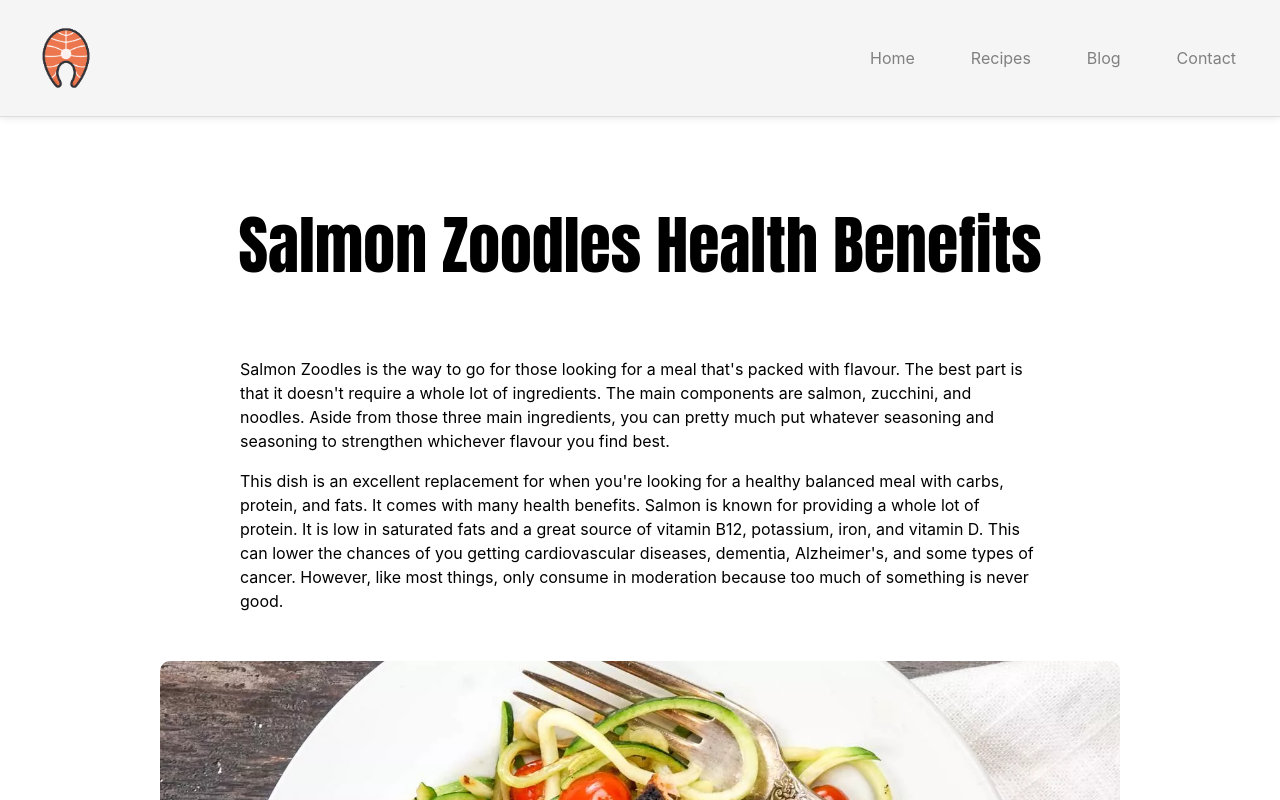
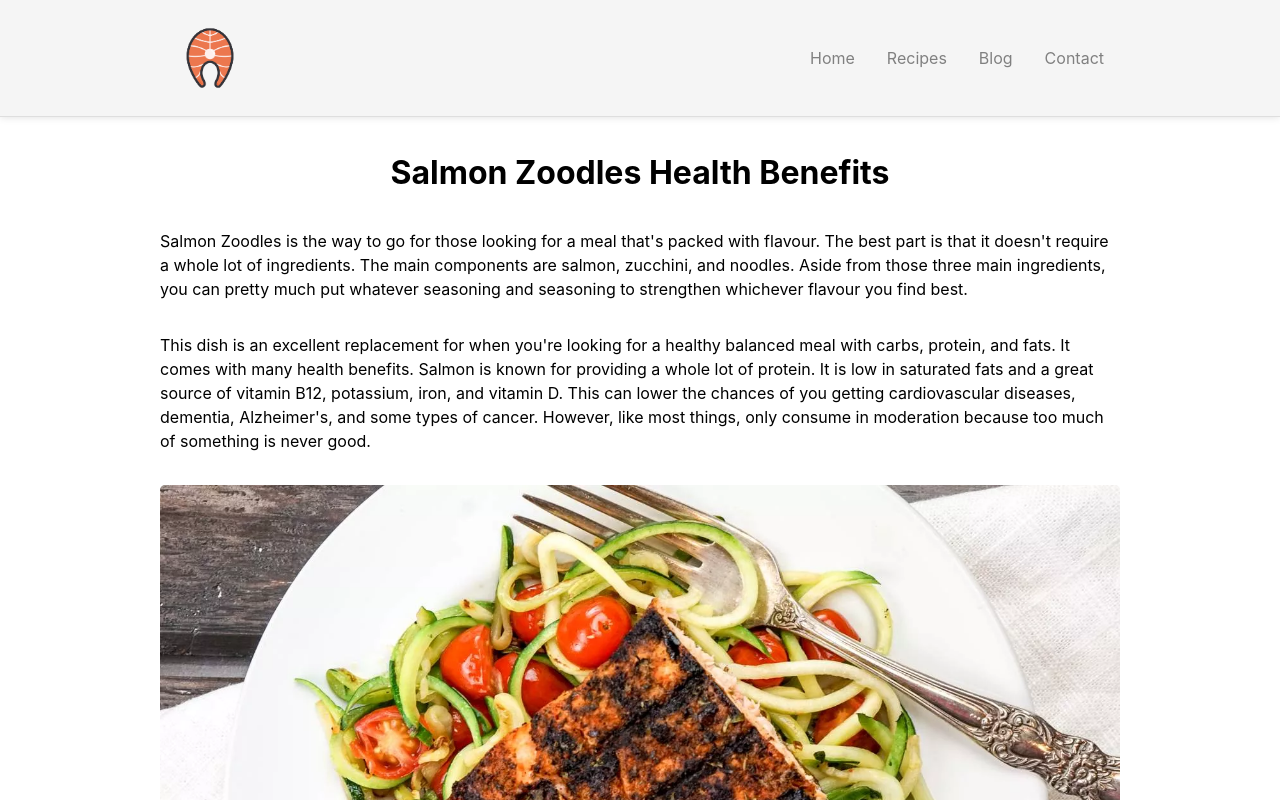
Before and after one commit to dazznell/salmon-foodie, a plain HTML site: page index.html in a window 1280 px wide. Shown: the top 800 px of the page. Drawn offline with Linux system fonts and the light colour scheme.

Commit message:
Salmon Foodie | Milestone 4 Updates

```diff
--- a/css/styles.css
+++ b/css/styles.css
@@ -5,78 +5,131 @@ body{
     font-size: 100%;
 }
 
+
+/* ============== */
+/* === HEADER === */
+/* ============== */
+
 header{
     background-color: rgb(245, 245, 245);
     padding: 0.5rem 1rem;
     border-bottom: 1px solid rgb(222, 222, 222);
     box-shadow: 0 0 0.5rem 0 rgb(222, 222, 222);
-    min-width: 960px;
+    min-width: 100vw;
+    margin-bottom: 2rem;
 }
 
 header nav img{
     width: 100px;
 }
 
-li{
-    margin: 0 0.75rem;
-    list-style-type: none;
+header nav {
+    display: flex;
+    justify-content: space-between;
+    max-width: 960px;
+    margin: 0 auto;
 }
 
-a{
-    text-decoration: none;
-    padding: 1rem;
-    color: grey;
-    text-align: center;
-    user-select: none;
+header nav ul{
+   list-style: none;
+   color:
 }
 
-a:hover{
-    box-shadow: 0 0 7px 1px grey;
-    border-radius: 5px;
+header nav ul a{
+    margin: 1rem;
+    text-decoration: none;
+    color: grey;
     transition: ease 0.3s;
 }
 
-nav, nav ul{
-    display: flex;
+header nav ul a:hover{
+    color: black;
+    transition: ease 0.3s;
+    text-decoration: underline;
 }
 
-nav{
-    justify-content: space-between;
-    align-items: center;
+/* ============== */
+/* === MAIN === */
+/* ============== */
+main{
+    margin: 1rem;
+}
+.container{
+    max-width: 960px;
+    margin: 0 auto;
+    margin-bottom: 5rem;
+}
+main h1{
+    text-align: center;
+    margin-bottom: 2rem;
+}
+
+main p{
+    max-width: 960px;
+    margin: 0 auto;
+    margin-bottom: 2rem;
+}
+main img{
+    border-radius: 5px;
+    margin-bottom: 1rem;
 }
 
 
-/* MAIN */
 
-main{
-    margin: 0 auto;
-    padding: 5rem 0;
-    max-width: 960px;
-}
-main h1{
-    font-family: Impact, Haettenschweiler, 'Arial Narrow Bold', sans-serif;
-    font-size: 4rem;
-    margin-bottom: 4rem;
-    text-align: center;
-}
-
-main p{
-    margin-bottom: 1rem;
-    margin: 0 5rem 1rem 5rem;
-}
-
-main img{
-    max-width: 960px;
-    margin: 3rem 0;
-    border-radius: 10px;
-}
-
-/* FOOTER */
-
+/* ============== */
+/* === FOOTER === */
+/* ============== */
 footer{
     box-shadow: 0 0 5px 2px rgba(0, 0, 0, 0.434);
     background-color: rgb(245, 245, 245);
     color: grey;
     padding: 2rem;
     text-align: center;
+    height: 100%;
+
 }
+
+footer nav ul{
+    list-style: none;
+    display: flex;
+    text-align: center;
+    justify-content: center;
+    flex-direction: column;
+    margin: 1rem;
+}
+
+footer p{
+    margin-bottom: 2rem;
+}
+
+footer a{
+    text-decoration: none;
+    color: lightgray;
+}
+footer a:hover{
+    color: grey;
+    transition: all ease 0.3s;
+}
+
+
+/* ============== */
+/* ============== */
+/* ============== */
+
+
+/* ============== */
+/* MEDIA QUERIES */
+/* ============== */
+@media only screen and (min-width: 800px){
+    header nav ul{
+        display: flex;
+        align-items: center;
+        justify-content: center;
+        transition: all ease 0.3s;
+    }
+
+    footer nav ul{
+
+        margin: 0 auto;
+    }
+}
--- a/index.html
+++ b/index.html
@@ -25,20 +25,27 @@
         gtag('config', 'G-W5GG3M3WKQ');
     </script>
 </head>
+
+
 <body>
+    <!-- === HEADER === -->
     <header>
         <nav>
-            <h1><img src="img/salmon-logo.png" alt="Cartoon Image of a Salmon"></h1>
+            <h1><a href="index.html"><img src="img/salmon-logo.png" alt="Cartoon Image of a Salmon"></a></h1>
+
             <ul>
                 <li><a href="#">Home</a></li>
-                <li><a href="#">Recipes</a></li>
+                <li><a href="recipes.html">Recipes</a></li>
                 <li><a href="index.html">Blog</a></li>
-                <li><a href="#">Contact</a></li>
+                <li><a href="mailto: info@salmon-foodie.com">Contact</a></li>
             </ul>
+
         </nav>
     </header>
 
+    <!-- === MAIN === -->
     <main>
+        <div class="container">
             <h1>Salmon Zoodles Health Benefits</h1>
 
             <p>Salmon Zoodles is the way to go for those looking for a meal that's packed with flavour. The best part is that it doesn't require a whole lot of ingredients. The main components are salmon, zucchini, and noodles. Aside from those three main ingredients, you can pretty much put whatever seasoning and seasoning to strengthen whichever flavour you find best.
@@ -51,11 +58,22 @@
             <img src="img/1455836738-seared-salmon-zucchini-noodlesl2.jpg" alt="Seared Salmon Zucchini Noodles">
             <p>Depending on the kind of noodles or pasta you decide to make this dish with, different kinds come with additional health benefits. If you want to stick with a healthier type of carb to go with your flavourful protein, go for chickpea pasta or whole wheat noodles. Chickpea pasta and entire wheat noodles provide fibre, which helps with digestion and promotes better bowel movement. It is associated with a lower risk of heart disease, stroke, type 2 diabetes, and bowel cancer.
             </p>
+        </div>
 
     </main>
 
+    <!-- === FOOTER === -->
     <footer>
         <p>Copyright &copy; For Educational Purposes Only.</p>
+
+        <nav>
+            <ul>
+                <li><a href="http://www.instagram.com">Instagram</a></li>
+                <li><a href="http://www.linkedin.com">LinkedIn</a></li>
+                <li><a href="http://www.youtube.com">YouTube</a></li>
+            </ul>
+        </nav>
+
     </footer>
 </body>
 </html>
```
Also changed, not shown: recipes.html (added, +66 -0 lines). Lines whose indentation alone changed are shown as unchanged.
